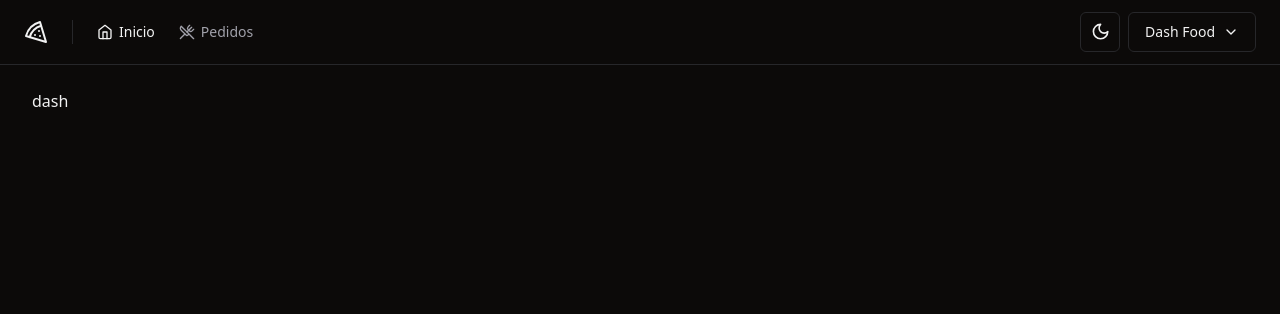
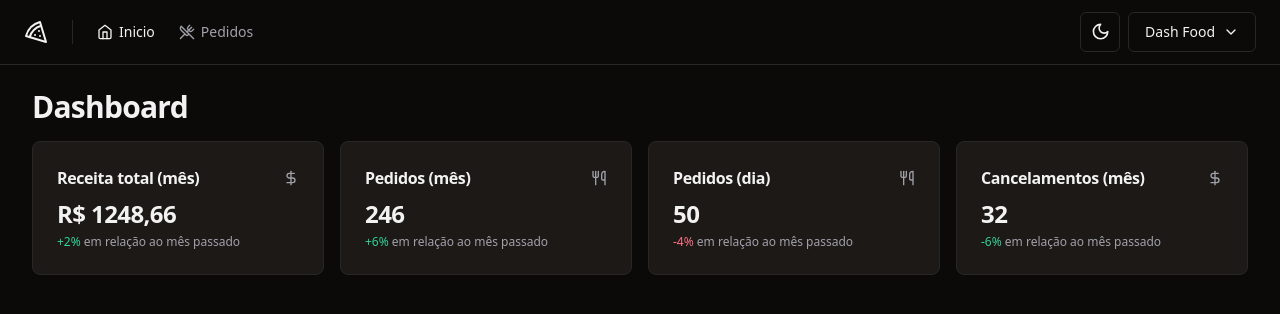
Before and after one commit to jeffersonbraster/dash-food, a React (Vite) app: page / in a window 1280 px wide. Shown: the top 314 px of the page. Built offline with nearby package versions, Linux system fonts and the light colour scheme.

Commit message:
iniciando estilização do dashboard

```diff
--- /dev/null
+++ b/src/components/ui/card.tsx
@@ -0,0 +1,79 @@
+import * as React from "react"
+
+import { cn } from "@/lib/utils"
+
+const Card = React.forwardRef<
+  HTMLDivElement,
+  React.HTMLAttributes<HTMLDivElement>
+>(({ className, ...props }, ref) => (
+  <div
+    ref={ref}
+    className={cn(
+      "rounded-lg border bg-card text-card-foreground shadow-sm",
+      className
+    )}
+    {...props}
+  />
+))
+Card.displayName = "Card"
+
+const CardHeader = React.forwardRef<
+  HTMLDivElement,
+  React.HTMLAttributes<HTMLDivElement>
+>(({ className, ...props }, ref) => (
+  <div
+    ref={ref}
+    className={cn("flex flex-col space-y-1.5 p-6", className)}
+    {...props}
+  />
+))
+CardHeader.displayName = "CardHeader"
+
+const CardTitle = React.forwardRef<
+  HTMLParagraphElement,
+  React.HTMLAttributes<HTMLHeadingElement>
+>(({ className, ...props }, ref) => (
+  <h3
+    ref={ref}
+    className={cn(
+      "text-2xl font-semibold leading-none tracking-tight",
+      className
+    )}
+    {...props}
+  />
+))
+CardTitle.displayName = "CardTitle"
+
+const CardDescription = React.forwardRef<
+  HTMLParagraphElement,
+  React.HTMLAttributes<HTMLParagraphElement>
+>(({ className, ...props }, ref) => (
+  <p
+    ref={ref}
+    className={cn("text-sm text-muted-foreground", className)}
+    {...props}
+  />
+))
+CardDescription.displayName = "CardDescription"
+
+const CardContent = React.forwardRef<
+  HTMLDivElement,
+  React.HTMLAttributes<HTMLDivElement>
+>(({ className, ...props }, ref) => (
+  <div ref={ref} className={cn("p-6 pt-0", className)} {...props} />
+))
+CardContent.displayName = "CardContent"
+
+const CardFooter = React.forwardRef<
+  HTMLDivElement,
+  React.HTMLAttributes<HTMLDivElement>
+>(({ className, ...props }, ref) => (
+  <div
+    ref={ref}
+    className={cn("flex items-center p-6 pt-0", className)}
+    {...props}
+  />
+))
+CardFooter.displayName = "CardFooter"
+
+export { Card, CardHeader, CardFooter, CardTitle, CardDescription, CardContent }
--- a/src/pages/app/dashboard.tsx
+++ /dev/null
@@ -1,12 +0,0 @@
-import { Helmet } from 'react-helmet-async'
-
-const Dashboard = () => {
-  return (
-    <>
-      <Helmet title="Home" />
-      <div>dash</div>
-    </>
-  )
-}
-
-export default Dashboard
--- /dev/null
+++ b/src/pages/app/dashboard/dashboard.tsx
@@ -0,0 +1,26 @@
+import { Helmet } from 'react-helmet-async'
+
+import DayOrdersAmountCard from './day-orders-amount.card'
+import MonthCanceledOrdersAmountCard from './month-canceled-orders-amount.card'
+import MonthOrdersAmountCard from './month-orders-amount.card'
+import MonthRevenueCard from './month-revenue.card'
+
+const Dashboard = () => {
+  return (
+    <>
+      <Helmet title="Home" />
+      <div className="flex flex-col gap-4">
+        <h1 className="text-3xl font-bold tracking-tight">Dashboard</h1>
+
+        <div className="grid grid-cols-4 gap-4">
+          <MonthRevenueCard />
+          <MonthOrdersAmountCard />
+          <DayOrdersAmountCard />
+          <MonthCanceledOrdersAmountCard />
+        </div>
+      </div>
+    </>
+  )
+}
+
+export default Dashboard
--- /dev/null
+++ b/src/pages/app/dashboard/day-orders-amount.card.tsx
@@ -0,0 +1,24 @@
+import { Utensils } from 'lucide-react'
+
+import { Card, CardContent, CardHeader, CardTitle } from '@/components/ui/card'
+
+const DayOrdersAmountCard = () => {
+  return (
+    <Card>
+      <CardHeader className="flex flex-row items-center justify-between space-y-0 pb-2">
+        <CardTitle className="text-base font-semibold">Pedidos (dia)</CardTitle>
+        <Utensils className="h-4 w-4 text-muted-foreground" />
+      </CardHeader>
+      <CardContent className="space-y-1">
+        <span className="text-2xl font-bold tracking-tight">50</span>
+
+        <p className="text-xs text-muted-foreground">
+          <span className="text-rose-500 dark:text-rose-400">-4%</span> em
+          relação ao mês passado
+        </p>
+      </CardContent>
+    </Card>
+  )
+}
+
+export default DayOrdersAmountCard
--- /dev/null
+++ b/src/pages/app/dashboard/month-canceled-orders-amount.card.tsx
@@ -0,0 +1,26 @@
+import { DollarSign } from 'lucide-react'
+
+import { Card, CardContent, CardHeader, CardTitle } from '@/components/ui/card'
+
+const MonthCanceledOrdersAmountCard = () => {
+  return (
+    <Card>
+      <CardHeader className="flex flex-row items-center justify-between space-y-0 pb-2">
+        <CardTitle className="text-base font-semibold">
+          Cancelamentos (mês)
+        </CardTitle>
+        <DollarSign className="h-4 w-4 text-muted-foreground" />
+      </CardHeader>
+      <CardContent className="space-y-1">
+        <span className="text-2xl font-bold tracking-tight">32</span>
+
+        <p className="text-xs text-muted-foreground">
+          <span className="text-emerald-500 dark:text-emerald-400">-6%</span> em
+          relação ao mês passado
+        </p>
+      </CardContent>
+    </Card>
+  )
+}
+
+export default MonthCanceledOrdersAmountCard
--- /dev/null
+++ b/src/pages/app/dashboard/month-orders-amount.card.tsx
@@ -0,0 +1,24 @@
+import { Utensils } from 'lucide-react'
+
+import { Card, CardContent, CardHeader, CardTitle } from '@/components/ui/card'
+
+const MonthOrdersAmountCard = () => {
+  return (
+    <Card>
+      <CardHeader className="flex flex-row items-center justify-between space-y-0 pb-2">
+        <CardTitle className="text-base font-semibold">Pedidos (mês)</CardTitle>
+        <Utensils className="h-4 w-4 text-muted-foreground" />
+      </CardHeader>
+      <CardContent className="space-y-1">
+        <span className="text-2xl font-bold tracking-tight">246</span>
+
+        <p className="text-xs text-muted-foreground">
+          <span className="text-emerald-500 dark:text-emerald-400">+6%</span> em
+          relação ao mês passado
+        </p>
+      </CardContent>
+    </Card>
+  )
+}
+
+export default MonthOrdersAmountCard
--- /dev/null
+++ b/src/pages/app/dashboard/month-revenue.card.tsx
@@ -0,0 +1,26 @@
+import { DollarSign } from 'lucide-react'
+
+import { Card, CardContent, CardHeader, CardTitle } from '@/components/ui/card'
+
+const MonthRevenueCard = () => {
+  return (
+    <Card>
+      <CardHeader className="flex flex-row items-center justify-between space-y-0 pb-2">
+        <CardTitle className="text-base font-semibold">
+          Receita total (mês)
+        </CardTitle>
+        <DollarSign className="h-4 w-4 text-muted-foreground" />
+      </CardHeader>
+      <CardContent className="space-y-1">
+        <span className="text-2xl font-bold tracking-tight">R$ 1248,66</span>
+
+        <p className="text-xs text-muted-foreground">
+          <span className="text-emerald-500 dark:text-emerald-400">+2%</span> em
+          relação ao mês passado
+        </p>
+      </CardContent>
+    </Card>
+  )
+}
+
+export default MonthRevenueCard
--- a/src/routes.tsx
+++ b/src/routes.tsx
@@ -2,7 +2,7 @@
 
 import AppLayout from './pages/_layouts/app'
 import AuthLayout from './pages/_layouts/auth'
-import Dashboard from './pages/app/dashboard'
+import Dashboard from './pages/app/dashboard/dashboard'
 import Orders from './pages/app/orders/orders'
 import SignIn from './pages/auth/sign-in'
 import SingUp from './pages/auth/sign-up'
```
